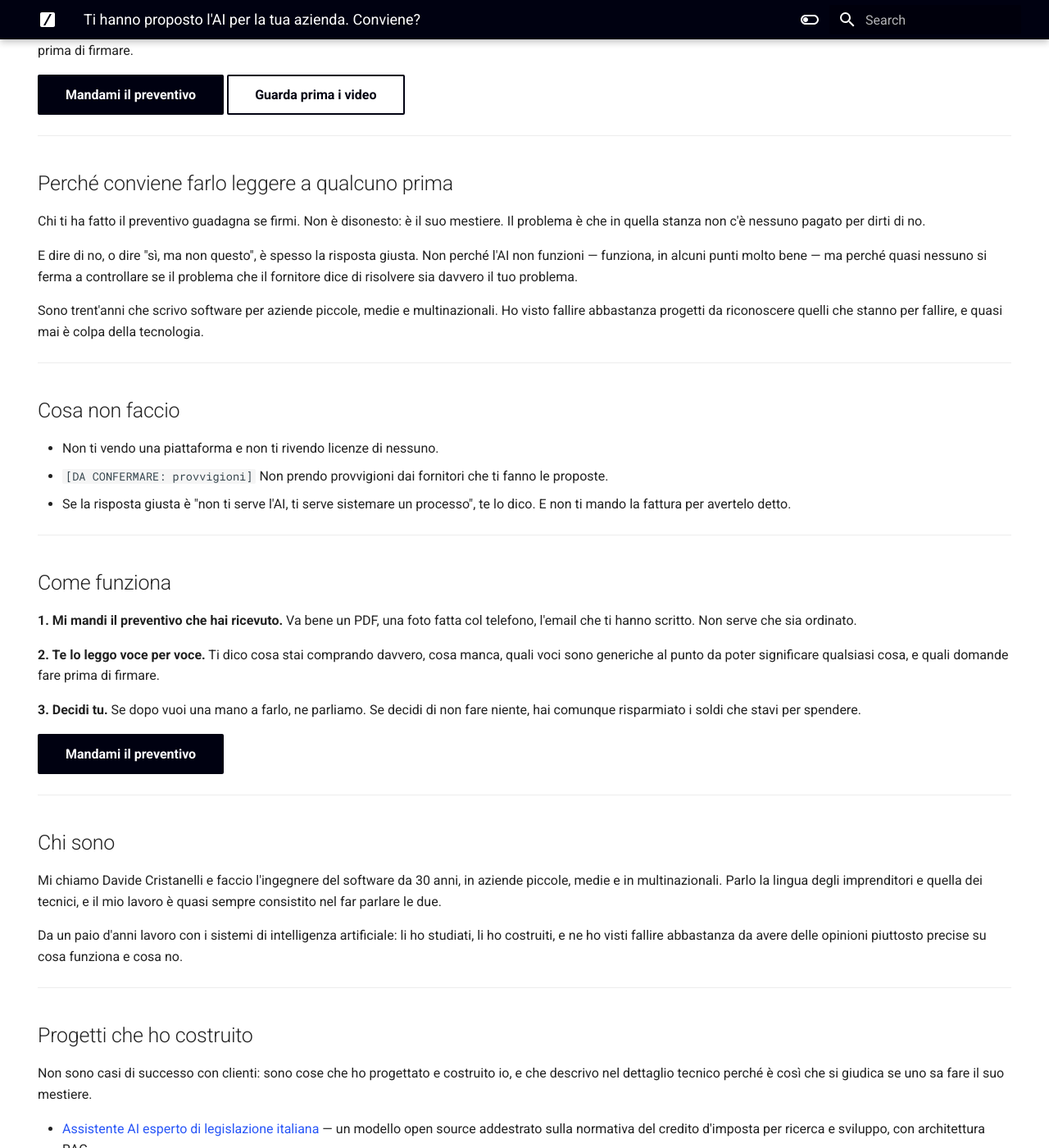
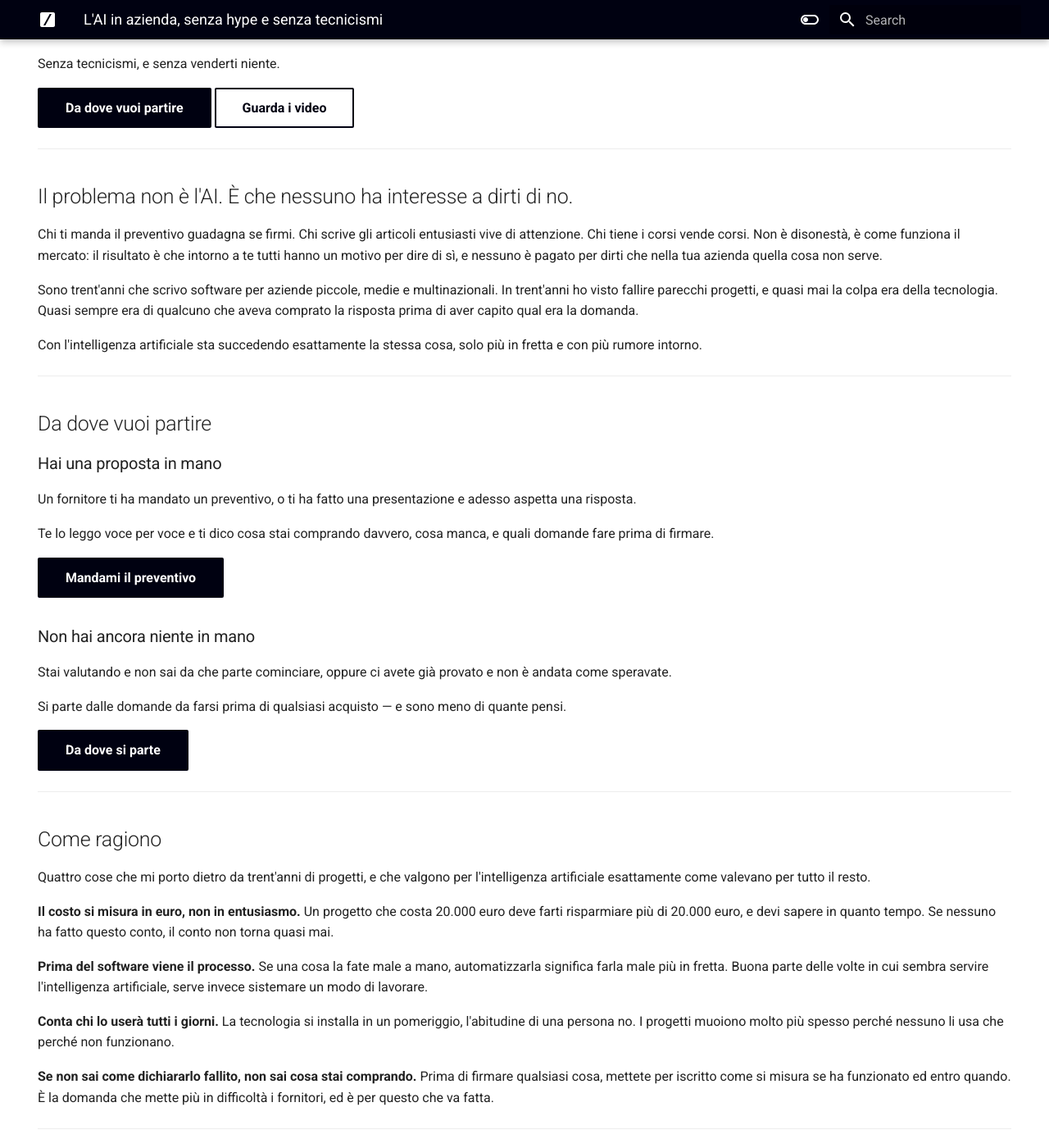
Before and after one commit to davidecrista/MyPersonalWebsite, an MkDocs documentation site: the page built from docs/index.md, in a window 1280 px wide and 1400 px high, scrolled down 204 px. Shown: the whole window at 82% size. Built offline with MkDocs 1.6.1 and Material for MkDocs 9.7.7, drawn with Linux system fonts in a browser that asks for light colours; some of the changed text lies outside the part shown.

```diff
--- /dev/null
+++ b/docs/da-dove-partire.md
@@ -0,0 +1,112 @@
+---
+title: Da dove si parte
+description: Le domande da farsi prima di comprare qualsiasi cosa che abbia dentro l'intelligenza artificiale. Sono quattro, e costano zero euro.
+hide:
+  - toc
+---
+
+# Da dove si parte
+
+Non hai ancora niente in mano. Stai valutando e non sai da che parte cominciare, oppure ci
+avete già provato e non è andata come speravate.
+
+Bene: sei nel punto migliore per non buttare via dei soldi.
+
+---
+
+## Le quattro domande
+
+Sono le domande che faccio io prima di scrivere una riga di codice, e valgono identiche per
+qualsiasi cosa tu stia valutando di comprare. Non servono strumenti, non serve budget, e non
+serve capire come funziona la tecnologia.
+
+### 1. Quale problema stai risolvendo?
+
+Non "vogliamo usare l'intelligenza artificiale". Quello è un obiettivo tecnologico, non un
+problema aziendale.
+
+Un problema suona così: *"ogni preventivo ci porta via mezza giornata"*, *"i ragazzi in
+amministrazione ricopiano a mano i dati da un gestionale all'altro"*, *"rispondiamo alle stesse
+quindici domande dei clienti da anni"*.
+
+Se non riesci a dirlo in una frase che nomina persone e ore, non hai ancora un problema: hai
+una curiosità. Le curiosità sono legittime, ma non si finanziano con un progetto.
+
+### 2. Quanto ti costa oggi?
+
+Prendi il problema del punto 1 e misuralo, per una settimana. Quante ore, quante persone,
+quante volte.
+
+È noioso e nessuno lo fa, ed è esattamente per questo che funziona: alla fine della settimana
+hai un numero, e quel numero decide tutto. Se il problema ti costa 2 ore alla settimana, non
+c'è progetto che si ripaghi. Se te ne costa 30, hai appena trovato dove guardare.
+
+Questo passaggio costa zero euro e non richiede di installare niente.
+
+### 3. Chi lo userà tutti i giorni, ed è d'accordo?
+
+La tecnologia si installa in un pomeriggio. L'abitudine di una persona no.
+
+Dai un nome e un cognome a chi dovrà usare la cosa ogni giorno, poi vai a parlarci prima di
+comprare. Se quella persona non è convinta, o non è stata coinvolta, il progetto è già in
+salita — per quanto la tecnologia sia buona.
+
+È il motivo per cui muoiono più progetti di qualsiasi limite tecnico.
+
+### 4. Come farai a dire che ha funzionato?
+
+Mettilo per iscritto **prima** di firmare: quale numero deve cambiare, di quanto, ed entro
+quando.
+
+È la domanda che mette più in difficoltà i fornitori, ed è precisamente per questo che va
+fatta. Un fornitore serio ti aiuta a scriverla. Uno che gira intorno alla risposta ti sta
+dicendo qualcosa di importante.
+
+Se non sai come dichiarare fallito un progetto, non sai cosa stai comprando.
+
+---
+
+## Se ci avete già provato e non ha funzionato
+
+Capita spesso, e quasi mai per il motivo che sembra.
+
+Nella mia esperienza le cause vere sono quattro, in quest'ordine: **nessuno lo usava** perché
+non era stato coinvolto chi doveva usarlo; **il problema era un altro** e lo strumento
+risolveva qualcosa che nessuno sentiva; **il processo a monte era rotto** e l'automazione ha
+solo reso più veloci gli errori; **non era mai stato definito** cosa significasse riuscire, e
+quindi non si è mai potuto dire se avesse funzionato.
+
+Notare cosa non c'è in quell'elenco: quasi mai il problema è che la tecnologia non fosse
+all'altezza.
+
+Se ti riconosci in una di queste, non serve buttare via quello che avete fatto. Di solito serve
+tornare indietro di un passo e rifare le quattro domande qui sopra sul problema vero.
+
+---
+
+## Se vuoi una mano a farle
+
+Le quattro domande sono fatte per essere usate da soli, e se te le fai per conto tuo hai già
+fatto la parte più importante del lavoro.
+
+Se preferisci farle insieme a qualcuno che ne ha viste parecchie, scrivimi: ne parliamo mezz'ora
+e capiamo se c'è qualcosa da fare. Se la conclusione è che non ti serve niente, te lo dico e
+finisce lì.
+
+`[FILL IN: contatto]`
+
+<!--
+Stesso contatto usato in preventivo.md — email dedicata oppure form.
+Tenere identico su entrambe le pagine.
+-->
+
+[Prenota una call](https://calendly.com/davide-cristanelli/30min){ .md-button .md-button--primary }
+
+---
+
+## Se invece una proposta ce l'hai già
+
+Se un fornitore ti ha già mandato un preventivo, il punto di partenza è diverso: si parte da
+quello.
+
+[Mandami il preventivo](preventivo.md){ .md-button }
--- a/docs/index.md
+++ b/docs/index.md
@@ -1,33 +1,83 @@
 ---
-title: Ti hanno proposto l'AI per la tua azienda. Conviene?
-description: Faccio l'ingegnere del software da 30 anni. Leggo il preventivo che ti hanno fatto e ti dico se ha senso, cosa manca e quali domande fare prima di firmare.
+title: L'AI in azienda, senza hype e senza tecnicismi
+description: Faccio l'ingegnere del software da 30 anni. Aiuto i piccoli imprenditori a capire cosa dell'intelligenza artificiale ha senso per la loro azienda e cosa è soltanto rumore.
 hide:
   - navigation
   - toc
 ---
 
-# Ti hanno proposto l'AI per la tua azienda. Conviene?
+# Ti stanno proponendo l'intelligenza artificiale. Ti serve davvero?
 
-Faccio l'ingegnere del software da 30 anni. Leggo il preventivo che ti hanno fatto e ti dico
-senza giri di parole se ha senso, cosa manca e quali domande fare al fornitore prima di firmare.
+Faccio l'ingegnere del software da 30 anni. Aiuto i piccoli imprenditori a capire cosa dell'AI
+ha senso per la loro azienda e cosa è soltanto rumore.
 
-[Mandami il preventivo](preventivo.md){ .md-button .md-button--primary }
-[Guarda prima i video](https://www.youtube.com/@FILL_IN){ .md-button }
+Senza tecnicismi, e senza venderti niente.
+
+[Da dove vuoi partire](#da-dove-vuoi-partire){ .md-button .md-button--primary }
+[Guarda i video](https://www.youtube.com/@FILL_IN){ .md-button }
 
 ---
 
-## Perché conviene farlo leggere a qualcuno prima
+## Il problema non è l'AI. È che nessuno ha interesse a dirti di no.
 
-Chi ti ha fatto il preventivo guadagna se firmi. Non è disonesto: è il suo mestiere. Il problema
-è che in quella stanza non c'è nessuno pagato per dirti di no.
+Chi ti manda il preventivo guadagna se firmi. Chi scrive gli articoli entusiasti vive di
+attenzione. Chi tiene i corsi vende corsi. Non è disonestà, è come funziona il mercato: il
+risultato è che intorno a te tutti hanno un motivo per dire di sì, e nessuno è pagato per dirti
+che nella tua azienda quella cosa non serve.
 
-E dire di no, o dire "sì, ma non questo", è spesso la risposta giusta. Non perché l'AI non
-funzioni — funziona, in alcuni punti molto bene — ma perché quasi nessuno si ferma a controllare
-se il problema che il fornitore dice di risolvere sia davvero il tuo problema.
+Sono trent'anni che scrivo software per aziende piccole, medie e multinazionali. In trent'anni
+ho visto fallire parecchi progetti, e quasi mai la colpa era della tecnologia. Quasi sempre era
+di qualcuno che aveva comprato la risposta prima di aver capito qual era la domanda.
 
-Sono trent'anni che scrivo software per aziende piccole, medie e multinazionali. Ho visto
-fallire abbastanza progetti da riconoscere quelli che stanno per fallire, e quasi mai è colpa
-della tecnologia.
+Con l'intelligenza artificiale sta succedendo esattamente la stessa cosa, solo più in fretta e
+con più rumore intorno.
+
+---
+
+## Da dove vuoi partire
+
+### Hai una proposta in mano
+
+Un fornitore ti ha mandato un preventivo, o ti ha fatto una presentazione e adesso aspetta una
+risposta.
+
+Te lo leggo voce per voce e ti dico cosa stai comprando davvero, cosa manca, e quali domande
+fare prima di firmare.
+
+[Mandami il preventivo](preventivo.md){ .md-button .md-button--primary }
+
+### Non hai ancora niente in mano
+
+Stai valutando e non sai da che parte cominciare, oppure ci avete già provato e non è andata
+come speravate.
+
+Si parte dalle domande da farsi prima di qualsiasi acquisto — e sono meno di quante pensi.
+
+[Da dove si parte](da-dove-partire.md){ .md-button .md-button--primary }
+
+---
+
+## Come ragiono
+
+Quattro cose che mi porto dietro da trent'anni di progetti, e che valgono per l'intelligenza
+artificiale esattamente come valevano per tutto il resto.
+
+**Il costo si misura in euro, non in entusiasmo.**
+Un progetto che costa 20.000 euro deve farti risparmiare più di 20.000 euro, e devi sapere in
+quanto tempo. Se nessuno ha fatto questo conto, il conto non torna quasi mai.
+
+**Prima del software viene il processo.**
+Se una cosa la fate male a mano, automatizzarla significa farla male più in fretta. Buona parte
+delle volte in cui sembra servire l'intelligenza artificiale, serve invece sistemare un modo di
+lavorare.
+
+**Conta chi lo userà tutti i giorni.**
+La tecnologia si installa in un pomeriggio, l'abitudine di una persona no. I progetti muoiono
+molto più spesso perché nessuno li usa che perché non funzionano.
+
+**Se non sai come dichiararlo fallito, non sai cosa stai comprando.**
+Prima di firmare qualsiasi cosa, mettete per iscritto come si misura se ha funzionato ed entro
+quando. È la domanda che mette più in difficoltà i fornitori, ed è per questo che va fatta.
 
 ---
 
@@ -35,26 +85,10 @@ della tecnologia.
 
 - Non ti vendo una piattaforma e non ti rivendo licenze di nessuno.
 - `[DA CONFERMARE: provvigioni]` Non prendo provvigioni dai fornitori che ti fanno le proposte.
-- Se la risposta giusta è "non ti serve l'AI, ti serve sistemare un processo", te lo dico. E non
-  ti mando la fattura per avertelo detto.
-
----
-
-## Come funziona
-
-**1. Mi mandi il preventivo che hai ricevuto.**
-Va bene un PDF, una foto fatta col telefono, l'email che ti hanno scritto. Non serve che sia
-ordinato.
-
-**2. Te lo leggo voce per voce.**
-Ti dico cosa stai comprando davvero, cosa manca, quali voci sono generiche al punto da poter
-significare qualsiasi cosa, e quali domande fare prima di firmare.
-
-**3. Decidi tu.**
-Se dopo vuoi una mano a farlo, ne parliamo. Se decidi di non fare niente, hai comunque risparmiato
-i soldi che stavi per spendere.
-
-[Mandami il preventivo](preventivo.md){ .md-button .md-button--primary }
+- Se la risposta giusta è "non ti serve l'AI", te lo dico. E non ti mando la fattura per
+  avertelo detto.
+- Non ti prometto risultati che non posso dimostrare. Quello che ho costruito è qui sotto,
+  descritto per esteso: giudica tu.
 
 ---
 
@@ -64,9 +98,10 @@ Mi chiamo Davide Cristanelli e faccio l'ingegnere del software da 30 anni, in az
 medie e in multinazionali. Parlo la lingua degli imprenditori e quella dei tecnici, e il mio
 lavoro è quasi sempre consistito nel far parlare le due.
 
-Da un paio d'anni lavoro con i sistemi di intelligenza artificiale: li ho studiati, li ho
-costruiti, e ne ho visti fallire abbastanza da avere delle opinioni piuttosto precise su cosa
-funziona e cosa no.
+Sull'intelligenza artificiale il mio lavoro finora è stato di studio, progettazione e
+sperimentazione: ho costruito sistemi, li ho messi alla prova e ne ho visti fallire abbastanza
+da avere idee piuttosto precise su cosa regge e cosa no. Lo scrivo chiaramente perché è la
+distinzione che vorrei mi facesse chiunque venisse a propormi qualcosa.
 
 ---
 
@@ -76,22 +111,28 @@ Non sono casi di successo con clienti: sono cose che ho progettato e costruito i
 descrivo nel dettaglio tecnico perché è così che si giudica se uno sa fare il suo mestiere.
 
 - [Assistente AI esperto di legislazione italiana](portfolio/projects/rag_agent/) — un modello
-  open source addestrato sulla normativa del credito d'imposta per ricerca e sviluppo, con
-  architettura RAG.
+  open source addestrato sulla normativa del credito d'imposta per ricerca e sviluppo.
 - [Chatbot specializzati su Slack](portfolio/projects/chatbot_slack/) — risposte automatiche
   alle email, riassunti di documenti, stesura di contenuti.
 - [Workflow RAG in n8n](portfolio/projects/n8n_rag_workflow/) — pipeline di caricamento dati e
   pipeline di risposta.
 
-Se questa parte non ti dice niente, va benissimo: serve a chi vuole verificare che dietro i
+Se questa parte non ti dice niente va benissimo: serve a chi vuole verificare che dietro i
 consigli ci sia qualcuno che ha davvero messo le mani nel motore.
+
+---
+
+## Ne parlo anche in video
+
+Racconto queste cose su YouTube, in italiano, senza tecnicismi e senza vendere niente. Un video
+a settimana.
+
+[Vai al canale](https://www.youtube.com/@FILL_IN){ .md-button }
 
 ---
 
 ## Parliamone
 
-Il modo più veloce per capire se posso esserti utile è mandarmi il preventivo che hai ricevuto.
-Se invece vuoi solo fare due chiacchiere, va bene lo stesso.
-
 [Mandami il preventivo](preventivo.md){ .md-button .md-button--primary }
+[Da dove si parte](da-dove-partire.md){ .md-button }
 [Prenota una call](https://calendly.com/davide-cristanelli/30min){ .md-button }
```
Also changed, not shown: docs/preventivo.md (+31 -33 lines).
